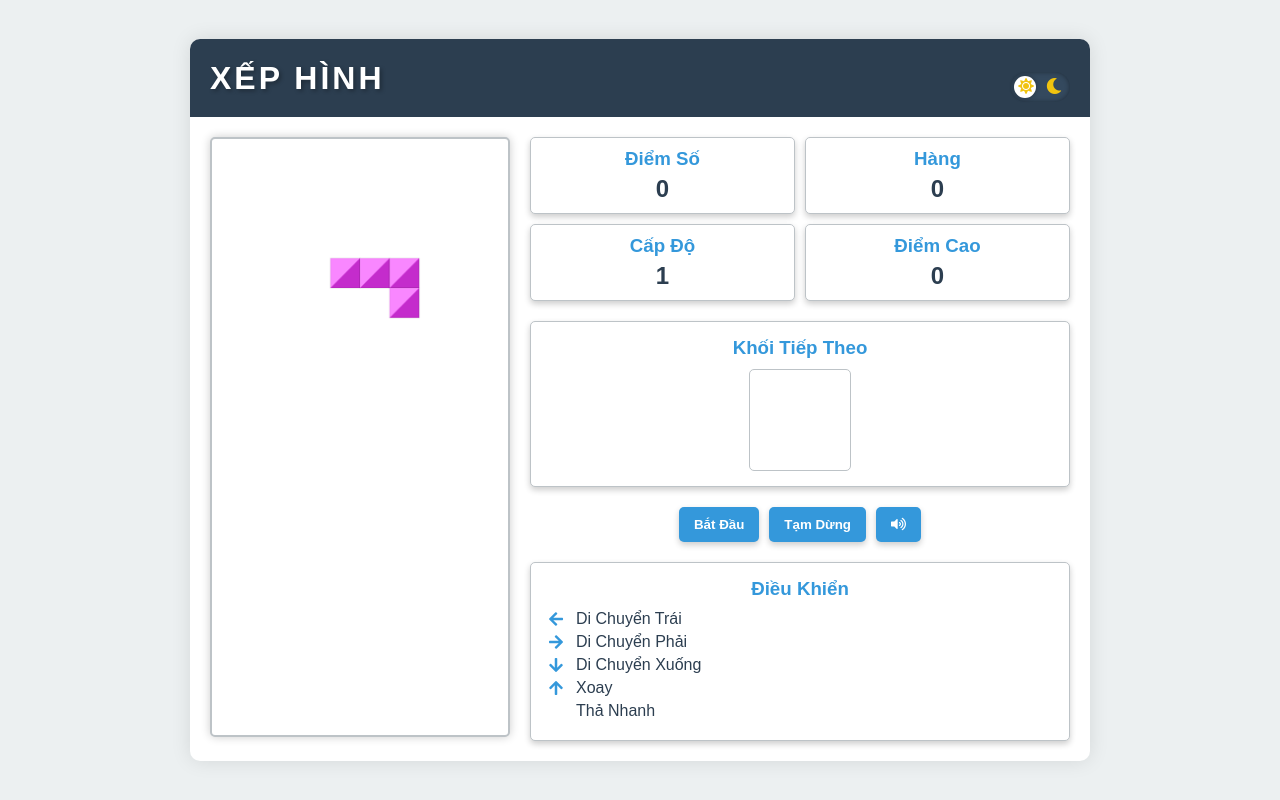
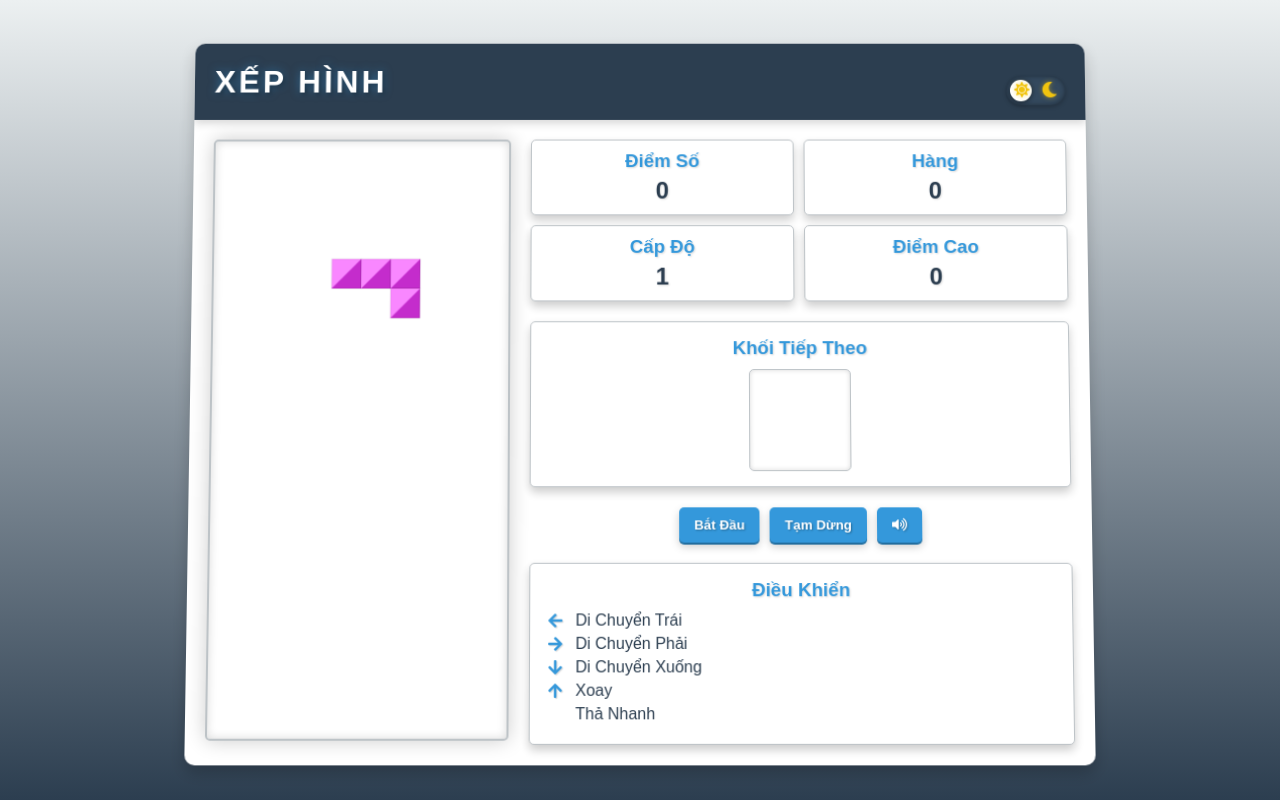
Before and after one commit to Nguyenlanhuong13a/Game-XH, a plain HTML site: page index.html in a window 1280 px wide. Drawn offline with Linux system fonts and the light colour scheme.

Commit message:
Update styles.css

```diff
--- a/styles.css
+++ b/styles.css
@@ -11,6 +11,10 @@
     --btn-hover: #2980b9;
     --info-box-bg: #fff;
     --border-color: #bdc3c7;
+    --block-highlight: rgba(255, 255, 255, 0.5);
+    --block-shadow-dark: rgba(0, 0, 0, 0.3);
+    --board-shadow: rgba(0, 0, 0, 0.15);
+    --box-shadow-3d: 0 8px 16px rgba(0, 0, 0, 0.2);
 }
 
 /* Dark theme variables */
@@ -26,6 +30,10 @@
     --btn-hover: #3498db;
     --info-box-bg: #34495e;
     --border-color: #7f8c8d;
+    --block-highlight: rgba(255, 255, 255, 0.3);
+    --block-shadow-dark: rgba(0, 0, 0, 0.5);
+    --board-shadow: rgba(0, 0, 0, 0.25);
+    --box-shadow-3d: 0 8px 16px rgba(0, 0, 0, 0.4);
 }
 
 * {
@@ -44,17 +52,20 @@ body {
     justify-content: center;
     align-items: center;
     padding: 20px;
+    background-image: linear-gradient(to bottom, var(--bg-color), var(--primary-color));
+    background-attachment: fixed;
 }
 
 .container {
     max-width: 900px;
     width: 100%;
     margin: 0 auto;
-    box-shadow: 0 0 20px rgba(0, 0, 0, 0.1);
+    box-shadow: var(--box-shadow-3d);
     border-radius: 10px;
     overflow: hidden;
     background-color: var(--board-bg);
     transition: all 0.3s ease;
+    transform: perspective(1000px) rotateX(2deg);
 }
 
 /* Game header */
@@ -65,12 +76,16 @@ body {
     display: flex;
     justify-content: space-between;
     align-items: center;
+    position: relative;
+    z-index: 2;
+    box-shadow: 0 4px 8px var(--board-shadow);
 }
 
 .game-header h1 {
     font-size: 2rem;
     letter-spacing: 3px;
-    text-shadow: 2px 2px 4px rgba(0, 0, 0, 0.3);
+    text-shadow: 2px 2px 4px rgba(0, 0, 0, 0.3), 0 0 10px rgba(52, 152, 219, 0.5);
+    transform: translateZ(10px);
 }
 
 /* Theme toggle switch */
@@ -94,7 +109,7 @@ body {
     border-radius: 30px;
     cursor: pointer;
     transition: 0.4s;
-    box-shadow: inset 0 0 5px rgba(0, 0, 0, 0.4);
+    box-shadow: inset 0 0 5px rgba(0, 0, 0, 0.4), 0 2px 4px rgba(0, 0, 0, 0.2);
 }
 
 .theme-slider:before {
@@ -107,7 +122,7 @@ body {
     background-color: white;
     border-radius: 50%;
     transition: 0.4s;
-    box-shadow: 0 0 5px rgba(0, 0, 0, 0.3);
+    box-shadow: 0 0 5px rgba(0, 0, 0, 0.3), 0 2px 4px rgba(0, 0, 0, 0.2);
 }
 
 .theme-switch:checked + .theme-slider:before {
@@ -119,6 +134,7 @@ body {
     left: 8px;
     top: 6px;
     color: #f1c40f;
+    text-shadow: 0 0 5px rgba(241, 196, 15, 0.5);
 }
 
 .theme-slider .fa-moon {
@@ -126,6 +142,7 @@ body {
     right: 8px;
     top: 6px;
     color: #f1c40f;
+    text-shadow: 0 0 5px rgba(241, 196, 15, 0.5);
 }
 
 /* Game container */
@@ -134,18 +151,28 @@ body {
     flex-direction: row;
     padding: 20px;
     gap: 20px;
+    position: relative;
+    z-index: 1;
 }
 
 /* Game board */
 .game-board {
     flex: 0 0 300px;
+    perspective: 1000px;
 }
 
 #tetris {
     background-color: var(--board-bg);
-    box-shadow: 0 0 10px var(--block-shadow);
+    box-shadow: 0 0 20px var(--block-shadow), inset 0 0 10px var(--board-shadow);
     border-radius: 5px;
     border: 2px solid var(--border-color);
+    transform-style: preserve-3d;
+    transform: translateZ(0);
+    transition: transform 0.3s ease;
+}
+
+#tetris:hover {
+    transform: translateZ(5px);
 }
 
 /* Game info section */
@@ -167,19 +194,28 @@ body {
     border-radius: 5px;
     padding: 10px;
     text-align: center;
-    box-shadow: 0 3px 6px var(--block-shadow);
+    box-shadow: 0 5px 10px var(--block-shadow);
     border: 1px solid var(--border-color);
     transition: all 0.3s ease;
+    transform-style: preserve-3d;
+    transform: translateZ(0);
+}
+
+.info-box:hover {
+    transform: translateZ(5px) scale(1.02);
+    box-shadow: 0 8px 15px var(--block-shadow);
 }
 
 .info-box h3 {
     margin-bottom: 5px;
     color: var(--secondary-color);
+    text-shadow: 1px 1px 2px var(--board-shadow);
 }
 
 .info-box p {
     font-size: 1.5rem;
     font-weight: bold;
+    text-shadow: 1px 1px 2px var(--board-shadow);
 }
 
 /* Next piece preview */
@@ -188,13 +224,22 @@ body {
     border-radius: 5px;
     padding: 15px;
     text-align: center;
-    box-shadow: 0 3px 6px var(--block-shadow);
+    box-shadow: 0 5px 10px var(--block-shadow);
     border: 1px solid var(--border-color);
+    transform-style: preserve-3d;
+    transform: translateZ(0);
+    transition: all 0.3s ease;
+}
+
+.next-piece-container:hover {
+    transform: translateZ(5px) scale(1.02);
+    box-shadow: 0 8px 15px var(--block-shadow);
 }
 
 .next-piece-container h3 {
     margin-bottom: 10px;
     color: var(--secondary-color);
+    text-shadow: 1px 1px 2px var(--board-shadow);
 }
 
 #nextPiece {
@@ -203,6 +248,7 @@ body {
     margin: 0 auto;
     display: block;
     border: 1px solid var(--border-color);
+    box-shadow: inset 0 0 5px var(--board-shadow);
 }
 
 /* Controls */
@@ -220,12 +266,23 @@ body {
     border-radius: 5px;
     cursor: pointer;
     font-weight: bold;
-    transition: background-color 0.3s;
-    box-shadow: 0 3px 6px var(--block-shadow);
+    transition: all 0.3s;
+    box-shadow: 0 4px 8px var(--block-shadow), 0 2px 0 var(--btn-hover);
+    position: relative;
+    top: 0;
+    text-shadow: 1px 1px 2px rgba(0, 0, 0, 0.3);
 }
 
 .btn:hover {
     background-color: var(--btn-hover);
+    box-shadow: 0 6px 12px var(--block-shadow), 0 3px 0 var(--btn-hover);
+    transform: translateY(-2px);
+}
+
+.btn:active {
+    top: 2px;
+    box-shadow: 0 2px 4px var(--block-shadow), 0 1px 0 var(--btn-hover);
+    transform: translateY(0);
 }
 
 /* Instructions */
@@ -233,14 +290,23 @@ body {
     background-color: var(--info-box-bg);
     border-radius: 5px;
     padding: 15px;
-    box-shadow: 0 3px 6px var(--block-shadow);
+    box-shadow: 0 5px 10px var(--block-shadow);
     border: 1px solid var(--border-color);
+    transform-style: preserve-3d;
+    transform: translateZ(0);
+    transition: all 0.3s ease;
+}
+
+.instructions:hover {
+    transform: translateZ(5px) scale(1.02);
+    box-shadow: 0 8px 15px var(--block-shadow);
 }
 
 .instructions h3 {
     margin-bottom: 10px;
     color: var(--secondary-color);
     text-align: center;
+    text-shadow: 1px 1px 2px var(--board-shadow);
 }
 
 .instructions p {
@@ -248,12 +314,18 @@ body {
     display: flex;
     align-items: center;
     gap: 10px;
+    transition: transform 0.2s ease;
+}
+
+.instructions p:hover {
+    transform: translateX(5px);
 }
 
 .instructions i {
     width: 20px;
     text-align: center;
     color: var(--secondary-color);
+    text-shadow: 1px 1px 1px var(--board-shadow);
 }
 
 /* Game over modal */
@@ -268,6 +340,7 @@ body {
     z-index: 100;
     justify-content: center;
     align-items: center;
+    perspective: 1000px;
 }
 
 .modal-content {
@@ -275,32 +348,38 @@ body {
     padding: 30px;
     border-radius: 10px;
     text-align: center;
-    box-shadow: 0 5px 15px rgba(0, 0, 0, 0.3);
+    box-shadow: 0 10px 25px rgba(0, 0, 0, 0.5);
     max-width: 400px;
     width: 90%;
     animation: modalFadeIn 0.5s;
+    transform-style: preserve-3d;
+    transform: rotateX(5deg);
+    border: 2px solid var(--border-color);
 }
 
 @keyframes modalFadeIn {
-    from { opacity: 0; transform: translateY(-50px); }
-    to { opacity: 1; transform: translateY(0); }
+    from { opacity: 0; transform: translateY(-50px) rotateX(20deg); }
+    to { opacity: 1; transform: translateY(0) rotateX(5deg); }
 }
 
 .modal h2 {
     color: var(--accent-color);
     margin-bottom: 15px;
     font-size: 2rem;
+    text-shadow: 2px 2px 4px var(--board-shadow);
 }
 
 .modal p {
     margin-bottom: 20px;
     font-size: 1.2rem;
+    text-shadow: 1px 1px 2px var(--board-shadow);
 }
 
 #final-score {
     font-weight: bold;
     color: var(--secondary-color);
     font-size: 1.5rem;
+    text-shadow: 1px 1px 2px var(--board-shadow), 0 0 5px var(--secondary-color);
 }
 
 /* Responsive design */
@@ -330,6 +409,7 @@ body {
 
     .container {
         border-radius: 5px;
+        transform: perspective(1000px) rotateX(1deg);
     }
 
     .game-board {
@@ -357,16 +437,18 @@ body {
 /* 3D effects for tetris blocks */
 .tetris-block {
     box-shadow:
-        inset 2px 2px 2px rgba(255, 255, 255, 0.4),
-        inset -2px -2px 2px rgba(0, 0, 0, 0.4);
+        inset 2px 2px 2px var(--block-highlight),
+        inset -2px -2px 2px var(--block-shadow-dark);
     border: 1px solid rgba(0, 0, 0, 0.2);
+    transform-style: preserve-3d;
+    transition: transform 0.1s ease;
 }
 
 /* Animation for line clear */
 @keyframes lineClear {
     0% { opacity: 1; }
-    50% { opacity: 0.5; transform: scale(1.1); }
-    100% { opacity: 0; }
+    50% { opacity: 0.5; transform: scale(1.1) rotateY(10deg); }
+    100% { opacity: 0; transform: scale(0.8) rotateY(45deg); }
 }
 
 .line-clear {
@@ -375,8 +457,9 @@ body {
 
 /* Animation for game over */
 @keyframes gameOver {
-    0% { opacity: 1; }
-    100% { opacity: 0.3; }
+    0% { opacity: 1; transform: scale(1); }
+    50% { opacity: 0.7; transform: scale(1.05) rotateX(5deg); }
+    100% { opacity: 0.3; transform: scale(0.95) rotateX(-5deg); }
 }
 
 .game-over-animation {
```
